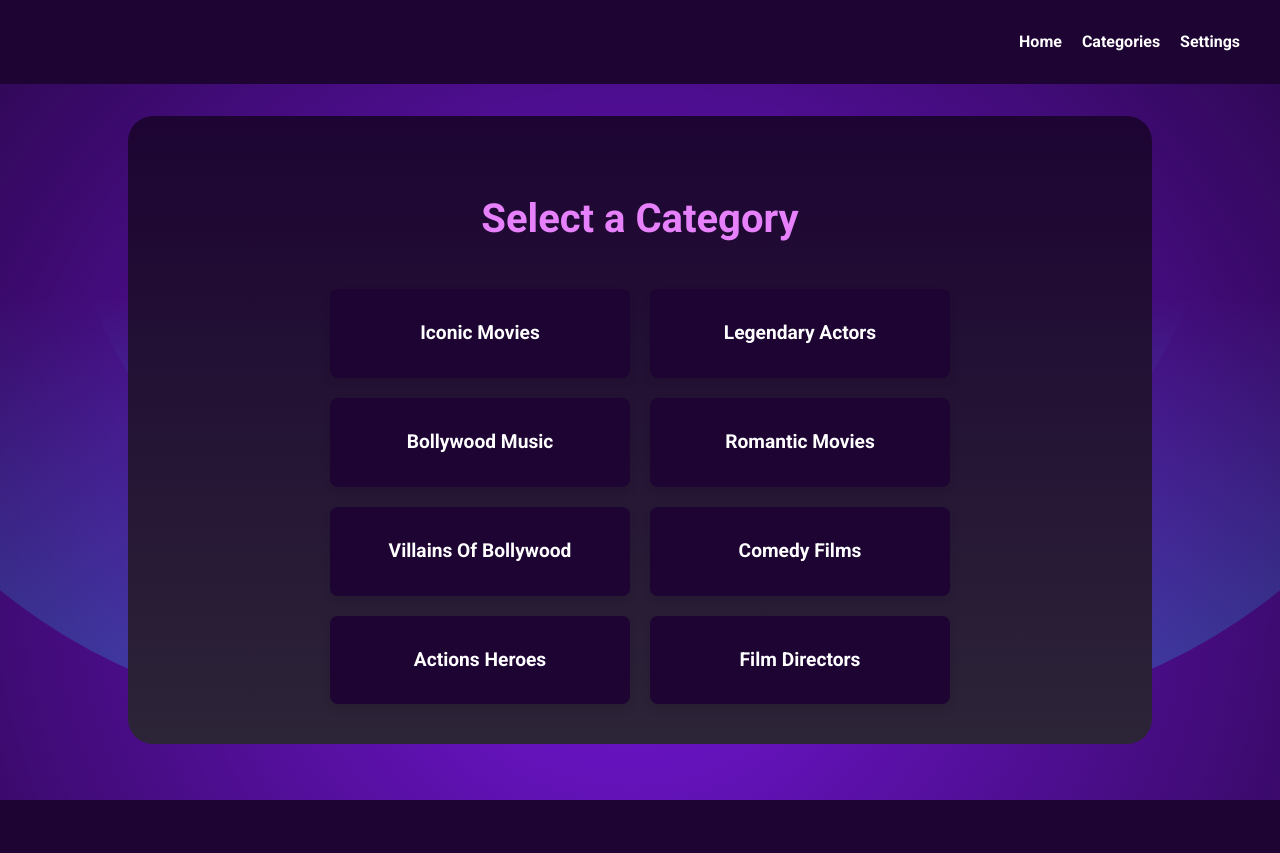
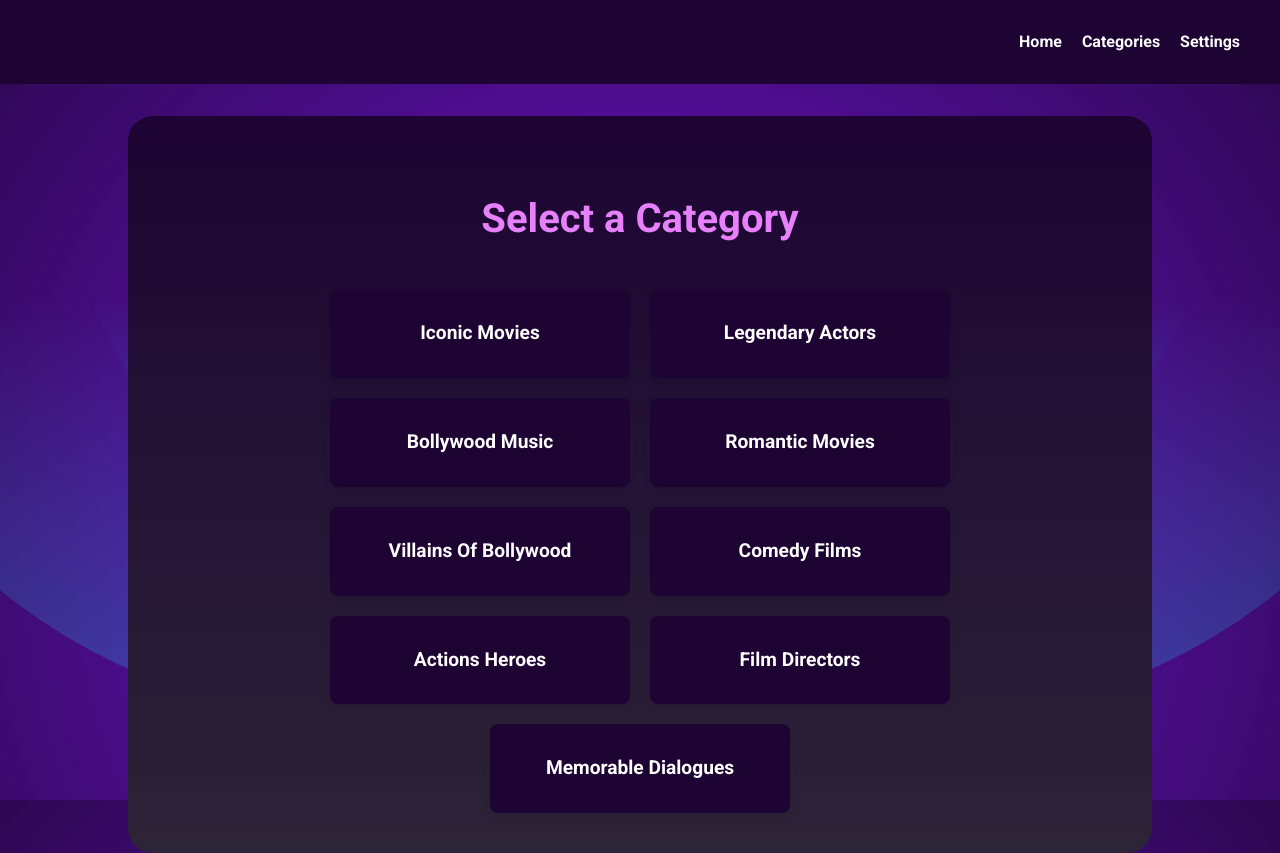
Before and after one commit to ms-tech-geek/quiz-app, a React (Vite) app: page /categories in a window 1280 px wide. Before the commit the page ends 800 px from the top, so only its background shows below. Built offline with nearby package versions, Linux system fonts and the light colour scheme.

Commit message:
memorable dialogues added

```diff
--- a/src/components/Categories/Categories.jsx
+++ b/src/components/Categories/Categories.jsx
@@ -48,6 +48,11 @@ const Categories = () => {
             <h3>Film Directors</h3>
           </div>
         </Link>
+        <Link to="/quiz?category=memorable-dialogues" className="category-item">
+          <div className="category-content">
+            <h3>Memorable Dialogues</h3>
+          </div>
+        </Link>
       </div>
     </div>
   );
--- a/src/components/Quiz/Quiz.jsx
+++ b/src/components/Quiz/Quiz.jsx
@@ -64,6 +64,12 @@ export default function Quiz() {
           .sort((a, b) => Math.random() - 0.5)
           .slice(0, settings.numQuestions);
         break;
+        case 'memorable-dialogues':
+        selectedQuestions = questionsData
+          .filter((question) => question.category === 'memorable-dialogues')
+          .sort((a, b) => Math.random() - 0.5)
+          .slice(0, settings.numQuestions);
+        break;
       default:
         selectedQuestions = [];
         break;
--- a/src/questions.js
+++ b/src/questions.js
@@ -558,5 +558,76 @@ export default [
     "correctAnswer": "Abhishek Kapoor",
     "wrongAnswers": ["Farhan Akhtar", "Zoya Akhtar", "Karan Johar", "Rohit Shetty"],
     "category": "film-directors"
+  },
+
+  {
+    "id": "1101",
+    "text": "Which movie features the dialogue 'Kitne aadmi the?'",
+    "correctAnswer": "Sholay",
+    "wrongAnswers": ["Deewar", "Don", "Zanjeer", "Kaalia"],
+    "category": "memorable-dialogues"
+  },
+  {
+    "id": "1102",
+    "text": "In which movie does the character say 'Mogambo khush hua'?",
+    "correctAnswer": "Mr. India",
+    "wrongAnswers": ["Sholay", "Don", "Deewar", "Kaalia"],
+    "category": "memorable-dialogues"
+  },
+  {
+    "id": "1103",
+    "text": "Which movie features the dialogue 'Mere paas maa hai'?",
+    "correctAnswer": "Deewar",
+    "wrongAnswers": ["Sholay", "Don", "Zanjeer", "Kaalia"],
+    "category": "memorable-dialogues"
+  },
+  {
+    "id": "1104",
+    "text": "In which movie does the character say 'Bade bade deshon mein aisi chhoti chhoti baatein hoti rehti hain'?",
+    "correctAnswer": "Dilwale Dulhania Le Jayenge",
+    "wrongAnswers": ["Kuch Kuch Hota Hai", "Mohabbatein", "Kabhi Khushi Kabhie Gham", "Veer-Zaara"],
+    "category": "memorable-dialogues"
+  },
+  {
+    "id": "1105",
+    "text": "Which movie features the dialogue 'Mogambo khush hua'?",
+    "correctAnswer": "Mr. India",
+    "wrongAnswers": ["Sholay", "Don", "Deewar", "Kaalia"],
+    "category": "memorable-dialogues"
+  },
+  {
+    "id": "1106",
+    "text": "In which movie does the character say 'Basanti, in kutto ke samne mat nachna'?",
+    "correctAnswer": "Sholay",
+    "wrongAnswers": ["Deewar", "Don", "Zanjeer", "Kaalia"],
+    "category": "memorable-dialogues"
+  },
+  {
+    "id": "1107",
+    "text": "Which movie features the dialogue 'Rishte mein toh hum tumhare baap lagte hain, naam hai Shahenshah'?",
+    "correctAnswer": "Shahenshah",
+    "wrongAnswers": ["Sholay", "Don", "Deewar", "Kaalia"],
+    "category": "memorable-dialogues"
+  },
+  {
+    "id": "1108",
+    "text": "In which movie does the character say 'Pyar dosti hai'?",
+    "correctAnswer": "Kuch Kuch Hota Hai",
+    "wrongAnswers": ["Dilwale Dulhania Le Jayenge", "Veer-Zaara", "Mohabbatein", "Kabhi Khushi Kabhie Gham"],
+    "category": "memorable-dialogues"
+  },
+  {
+    "id": "1109",
+    "text": "Which movie features the dialogue 'Tension lene ka nahi, sirf dene ka'?",
+    "correctAnswer": "Munna Bhai M.B.B.S.",
+    "wrongAnswers": ["Lage Raho Munna Bhai", "Dhamaal", "Golmaal", "Welcome"],
+    "category": "memorable-dialogues"
+  },
+  {
+    "id": "1110",
+    "text": "In which movie does the character say 'Aaj khush to bahut hoge tum'?",
+    "correctAnswer": "Deewar",
+    "wrongAnswers": ["Sholay", "Don", "Zanjeer", "Kaalia"],
+    "category": "memorable-dialogues"
   }
 ]
```
